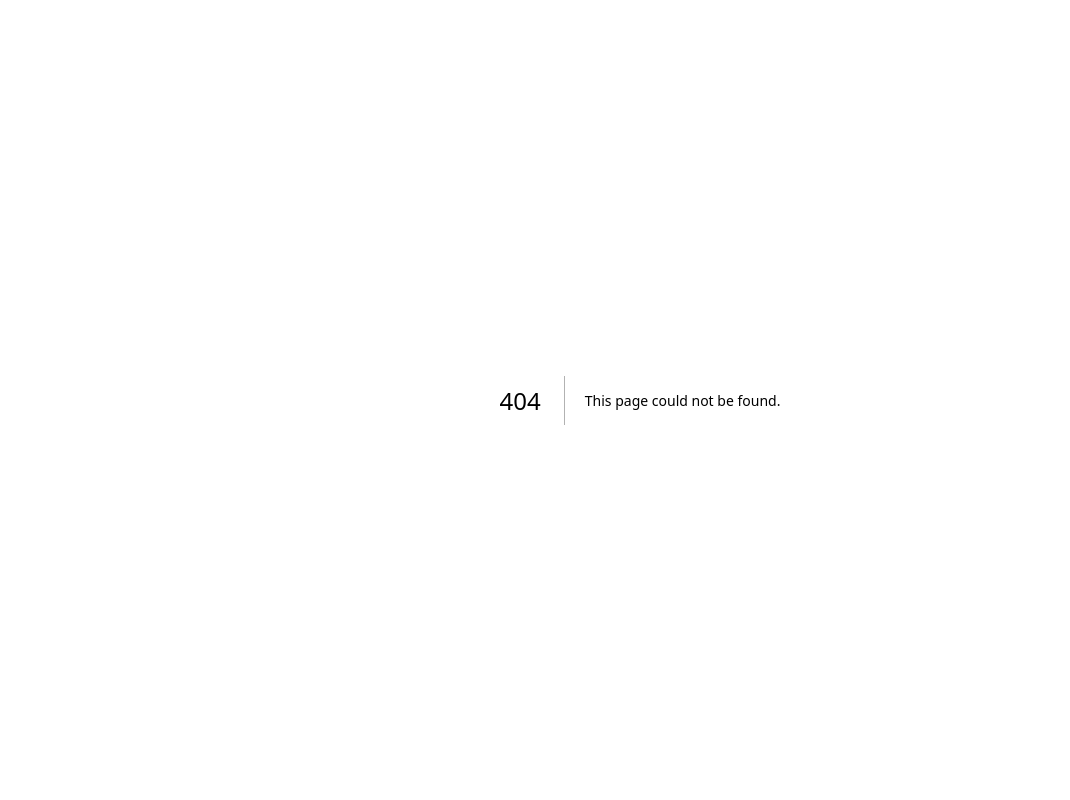
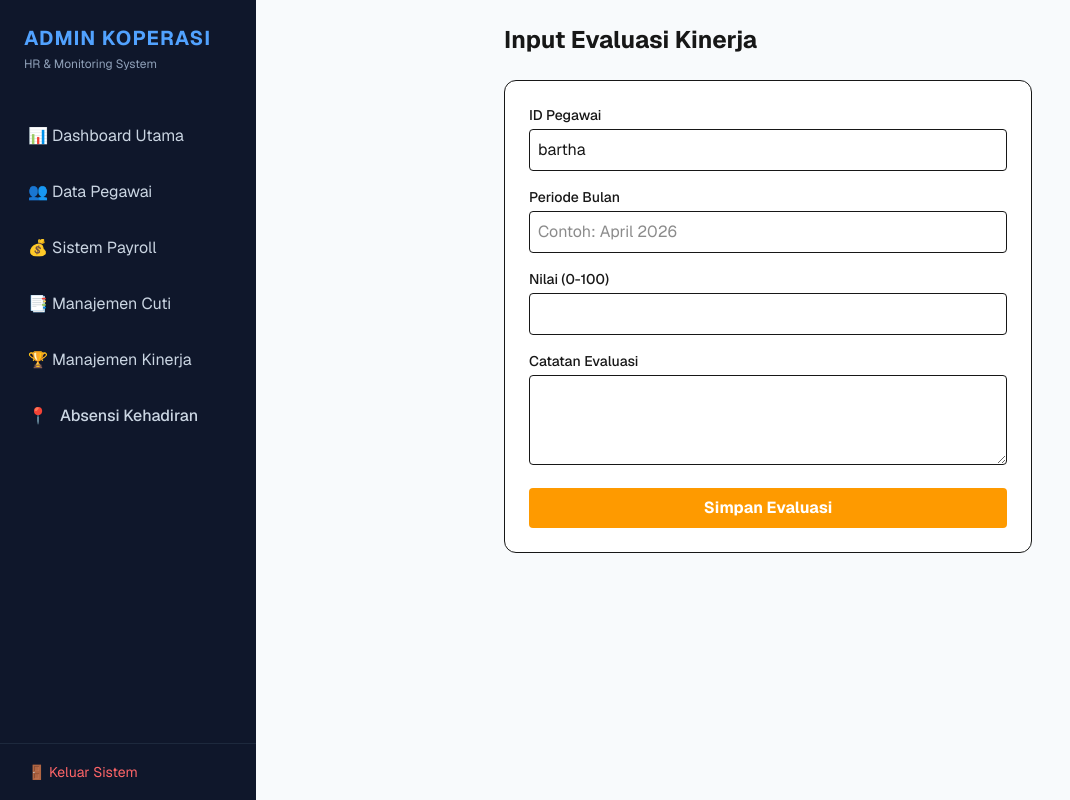
Before and after one commit to gustibartha/koperasi-admin, a Next.js app: page /dashboard/kinerja/tambah in a window 1280 px wide. Before the commit this address had no page. Shown: the whole page, without its empty margins (0-1070 px from the left). Built offline with nearby package versions, Linux system fonts and the light colour scheme.

Commit message:
Fitur Lengkap: Absensi, Cuti, Payroll, dan Kinerja

```diff
--- /dev/null
+++ b/src/app/api/performance/route.ts
@@ -0,0 +1,22 @@
+import { NextResponse } from "next/server";
+import { db } from "@/db";
+import { performance } from "@/db/schema";
+
+export async function POST(req: Request) {
+  try {
+    const body = await req.json();
+    const { userId, bulan, nilai, evaluasi } = body;
+
+    await db.insert(performance).values({
+      id: crypto.randomUUID(),
+      userId,
+      bulan,
+      nilai: parseInt(nilai),
+      evaluasi,
+    });
+
+    return NextResponse.json({ success: true });
+  } catch (error) {
+    return NextResponse.json({ success: false }, { status: 500 });
+  }
+}
--- a/src/app/dashboard/kinerja/page.tsx
+++ b/src/app/dashboard/kinerja/page.tsx
@@ -1,6 +1,7 @@
 import { db } from "@/db";
 import { user, performance } from "@/db/schema";
 import { eq, desc } from "drizzle-orm";
+import Link from "next/link";
 
 export const dynamic = 'force-dynamic';
 
@@ -30,52 +31,37 @@
     <div className="p-6">
       <div className="flex justify-between items-center mb-6">
         <h1 className="text-2xl font-bold text-slate-800">Manajemen Kinerja Pegawai</h1>
-        <button className="bg-amber-500 hover:bg-amber-600 text-white px-4 py-2 rounded-lg text-sm font-medium transition-colors">
+        {/* Tombol ini bisa kita hidupkan nanti dengan form evaluasi */}
+        <Link href="/dashboard/kinerja/tambah" className="bg-amber-500 hover:bg-amber-600 text-white px-4 py-2 rounded-lg text-sm font-medium transition-colors">
           + Buat Evaluasi
-        </button>
+        </Link>
       </div>
 
       <div className="bg-white rounded-2xl shadow-sm border border-slate-200 overflow-hidden">
-        <div className="px-6 py-4 border-b border-slate-100 bg-slate-50/50">
-          <h3 className="font-bold text-slate-800">Daftar Evaluasi Bulanan</h3>
-        </div>
-
         <div className="p-6">
           {allKinerja.length > 0 ? (
             <div className="overflow-x-auto">
               <table className="w-full text-left">
                 <thead>
                   <tr className="text-slate-400 text-xs uppercase tracking-wider border-b border-slate-100">
-                    <th className="pb-4 font-semibold">Nama Pegawai</th>
-                    <th className="pb-4 font-semibold">Bulan</th>
-                    <th className="pb-4 font-semibold">Nilai (0-100)</th>
-                    <th className="pb-4 font-semibold">Catatan Evaluasi</th>
+                    <th className="pb-4 font-semibold">Pegawai</th>
+                    <th className="pb-4 font-semibold">Periode</th>
+                    <th className="pb-4 font-semibold">Nilai</th>
+                    <th className="pb-4 font-semibold text-right">Aksi</th>
                   </tr>
                 </thead>
                 <tbody className="divide-y divide-slate-100">
                   {allKinerja.map((item, index) => (
-                    <tr key={index} className="group hover:bg-slate-50 transition-colors">
+                    <tr key={index} className="hover:bg-slate-50 transition-colors">
+                      <td className="py-4 font-medium text-slate-700">{item.name}</td>
+                      <td className="py-4 text-slate-600">{item.bulan}</td>
                       <td className="py-4">
-                        <p className="text-slate-700 font-medium">{item.name || "Anonim"}</p>
-                        <p className="text-slate-400 text-xs">{item.jabatan || "-"}</p>
+                        <span className={`font-bold ${item.nilai >= 80 ? 'text-emerald-600' : 'text-amber-600'}`}>
+                          {item.nilai}/100
+                        </span>
                       </td>
-                      <td className="py-4 text-slate-600 font-medium">{item.bulan}</td>
-                      <td className="py-4">
-                        <div className="flex items-center gap-2">
-                          <span className={`font-bold ${item.nilai >= 80 ? 'text-emerald-500' : item.nilai >= 60 ? 'text-amber-500' : 'text-red-500'}`}>
-                            {item.nilai}
-                          </span>
-                          {/* Progress bar kecil */}
-                          <div className="w-24 h-2 bg-slate-100 rounded-full overflow-hidden">
-                            <div
-                              className={`h-full ${item.nilai >= 80 ? 'bg-emerald-500' : item.nilai >= 60 ? 'bg-amber-500' : 'bg-red-500'}`}
-                              style={{ width: `${item.nilai}%` }}
-                            ></div>
-                          </div>
-                        </div>
-                      </td>
-                      <td className="py-4 text-slate-500 text-sm max-w-xs truncate">
-                        {item.evaluasi || "-"}
+                      <td className="py-4 text-right">
+                        <button className="text-blue-600 hover:underline text-sm">Detail</button>
                       </td>
                     </tr>
                   ))}
@@ -83,8 +69,8 @@
               </table>
             </div>
           ) : (
-            <div className="text-center py-12">
-              <p className="text-slate-400 text-sm italic">Belum ada data evaluasi kinerja.</p>
+            <div className="text-center py-12 text-slate-400 italic">
+              Belum ada data evaluasi kinerja.
             </div>
           )}
         </div>
--- /dev/null
+++ b/src/app/dashboard/kinerja/tambah/page.tsx
@@ -0,0 +1,49 @@
+"use client";
+import { useState } from "react";
+import { useRouter } from "next/navigation";
+
+export default function TambahEvaluasi() {
+  const router = useRouter();
+  const [loading, setLoading] = useState(false);
+
+  const handleSubmit = async (e: React.FormEvent<HTMLFormElement>) => {
+    e.preventDefault();
+    setLoading(true);
+    const formData = new FormData(e.currentTarget);
+
+    await fetch("/api/performance", {
+      method: "POST",
+      body: JSON.stringify(Object.fromEntries(formData)),
+    });
+
+    router.push("/dashboard/kinerja");
+    router.refresh();
+  };
+
+  return (
+    <div className="p-6 max-w-xl mx-auto">
+      <h1 className="text-2xl font-bold mb-6">Input Evaluasi Kinerja</h1>
+      <form onSubmit={handleSubmit} className="bg-white p-6 rounded-xl border space-y-4">
+        <div>
+          <label className="block text-sm font-medium mb-1">ID Pegawai</label>
+          <input name="userId" defaultValue="bartha" className="w-full p-2 border rounded" required />
+        </div>
+        <div>
+          <label className="block text-sm font-medium mb-1">Periode Bulan</label>
+          <input name="bulan" placeholder="Contoh: April 2026" className="w-full p-2 border rounded" required />
+        </div>
+        <div>
+          <label className="block text-sm font-medium mb-1">Nilai (0-100)</label>
+          <input name="nilai" type="number" min="0" max="100" className="w-full p-2 border rounded" required />
+        </div>
+        <div>
+          <label className="block text-sm font-medium mb-1">Catatan Evaluasi</label>
+          <textarea name="evaluasi" className="w-full p-2 border rounded" rows={3}></textarea>
+        </div>
+        <button disabled={loading} className="w-full bg-amber-500 text-white py-2 rounded font-bold">
+          {loading ? "Menyimpan..." : "Simpan Evaluasi"}
+        </button>
+      </form>
+    </div>
+  );
+}
```
